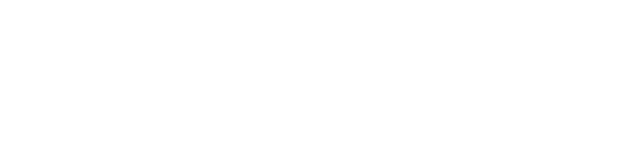
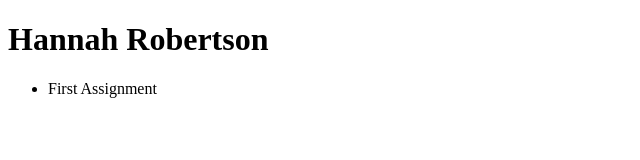
Before and after one commit to HMRconnect/ifsc-1310, a plain HTML site: page index.html in a window 1280 px wide. Shown: the whole page, without its empty margins (0-640 px from the left). Drawn offline with Linux system fonts and the light colour scheme.

Commit message:
Second Commit

```diff
--- a/index.html
+++ b/index.html
@@ -4,24 +4,19 @@
 <head>
     <meta charset="utf-8"/>
 
-    <title
+    <title>IFSC 1310</title>
+    <meta name="description" content="Website Practice"/>
+    <meta name="author" content="Hannah Robertson"/>
+
 </head>
+
+<body>
+    <h1>Hannah Robertson</h1>
+    <ul>
+        <li>First Assignment</li>
+    </ul>
 
 
 
-
-
-
-
-
-
-
-
-
-
-
-
-
-
-
+</body>
 </html>
```
